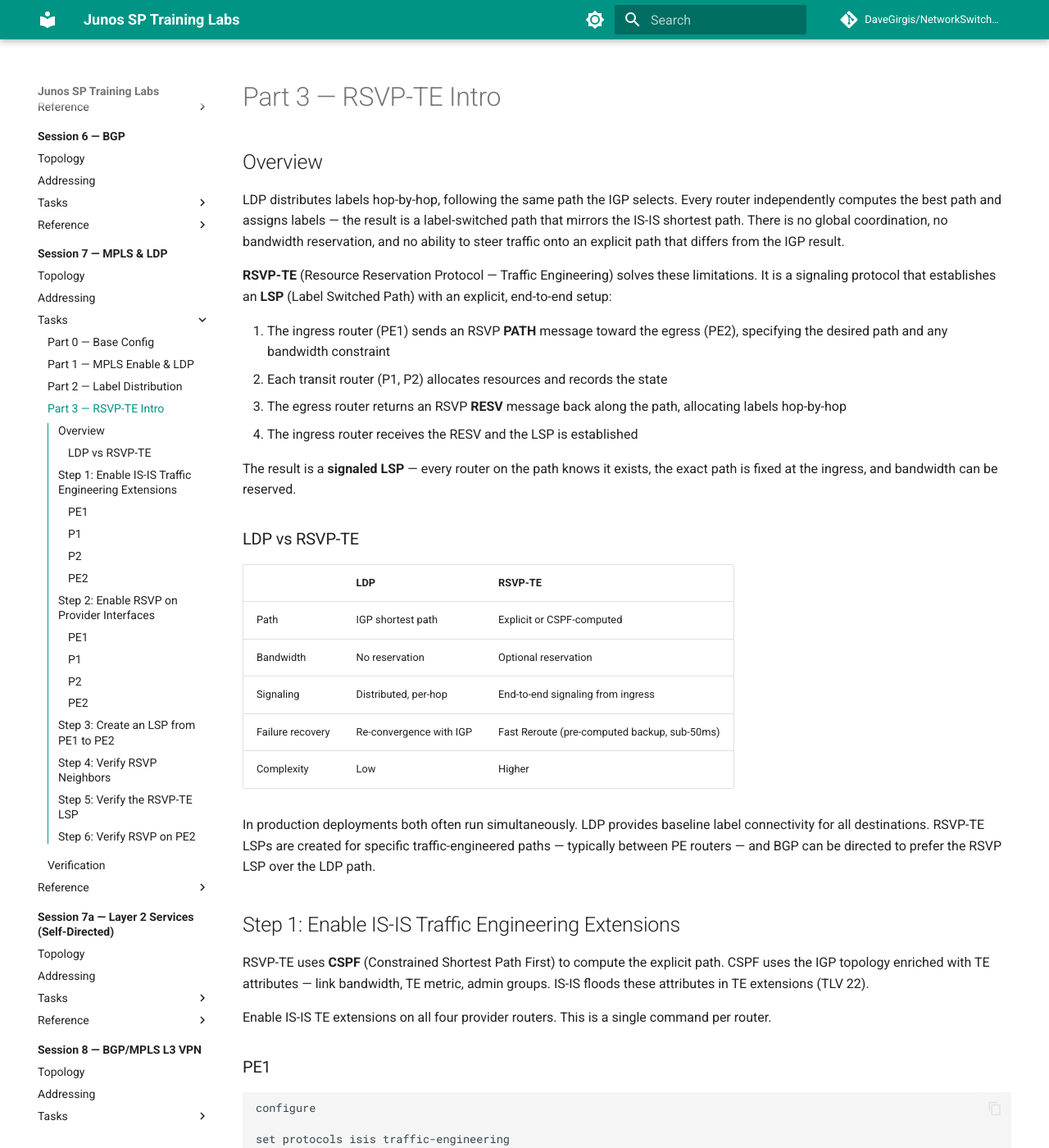
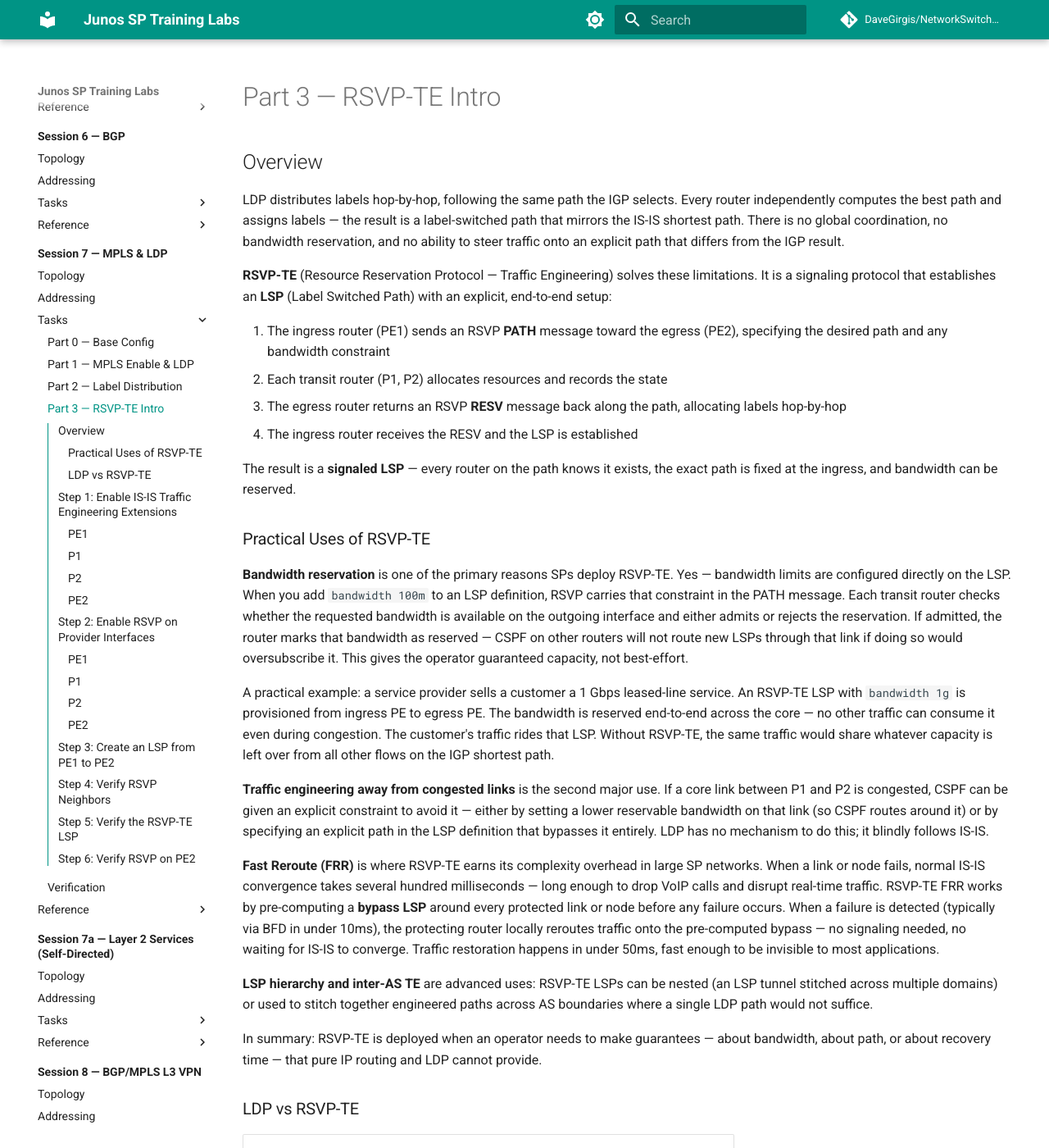
Before and after one commit to DaveGirgis/NetworkSwitchLab-JUNOS, an MkDocs documentation site: the page built from docs/session7/tasks/part3.md, in a window 1280 px wide and 1400 px high. Shown: the whole window at 82% size. Built offline with MkDocs 1.6.1 and Material for MkDocs 9.7.7, drawn with Linux system fonts in a browser that asks for light colours; comment, search, counter and statistics services are not loaded.

Commit message:
Add RSVP-TE practical uses section to Session 7 Part 3
Cover bandwidth reservation (how it works and a concrete SP example),
traffic engineering away from congested links, Fast Reroute (sub-50ms
via pre-computed bypass LSPs), and when RSVP-TE complexity is justified
over LDP.

Co-Authored-By: Claude Sonnet 4.6 <noreply@anthropic.com>

```diff
--- a/docs/session7/tasks/part3.md
+++ b/docs/session7/tasks/part3.md
@@ -12,6 +12,20 @@ LDP distributes labels hop-by-hop, following the same path the IGP selects. Ever
 4. The ingress router receives the RESV and the LSP is established
 
 The result is a **signaled LSP** — every router on the path knows it exists, the exact path is fixed at the ingress, and bandwidth can be reserved.
+
+### Practical Uses of RSVP-TE
+
+**Bandwidth reservation** is one of the primary reasons SPs deploy RSVP-TE. Yes — bandwidth limits are configured directly on the LSP. When you add `bandwidth 100m` to an LSP definition, RSVP carries that constraint in the PATH message. Each transit router checks whether the requested bandwidth is available on the outgoing interface and either admits or rejects the reservation. If admitted, the router marks that bandwidth as reserved — CSPF on other routers will not route new LSPs through that link if doing so would oversubscribe it. This gives the operator guaranteed capacity, not best-effort.
+
+A practical example: a service provider sells a customer a 1 Gbps leased-line service. An RSVP-TE LSP with `bandwidth 1g` is provisioned from ingress PE to egress PE. The bandwidth is reserved end-to-end across the core — no other traffic can consume it even during congestion. The customer's traffic rides that LSP. Without RSVP-TE, the same traffic would share whatever capacity is left over from all other flows on the IGP shortest path.
+
+**Traffic engineering away from congested links** is the second major use. If a core link between P1 and P2 is congested, CSPF can be given an explicit constraint to avoid it — either by setting a lower reservable bandwidth on that link (so CSPF routes around it) or by specifying an explicit path in the LSP definition that bypasses it entirely. LDP has no mechanism to do this; it blindly follows IS-IS.
+
+**Fast Reroute (FRR)** is where RSVP-TE earns its complexity overhead in large SP networks. When a link or node fails, normal IS-IS convergence takes several hundred milliseconds — long enough to drop VoIP calls and disrupt real-time traffic. RSVP-TE FRR works by pre-computing a **bypass LSP** around every protected link or node before any failure occurs. When a failure is detected (typically via BFD in under 10ms), the protecting router locally reroutes traffic onto the pre-computed bypass — no signaling needed, no waiting for IS-IS to converge. Traffic restoration happens in under 50ms, fast enough to be invisible to most applications.
+
+**LSP hierarchy and inter-AS TE** are advanced uses: RSVP-TE LSPs can be nested (an LSP tunnel stitched across multiple domains) or used to stitch together engineered paths across AS boundaries where a single LDP path would not suffice.
+
+In summary: RSVP-TE is deployed when an operator needs to make guarantees — about bandwidth, about path, or about recovery time — that pure IP routing and LDP cannot provide.
 
 ### LDP vs RSVP-TE
 
```
